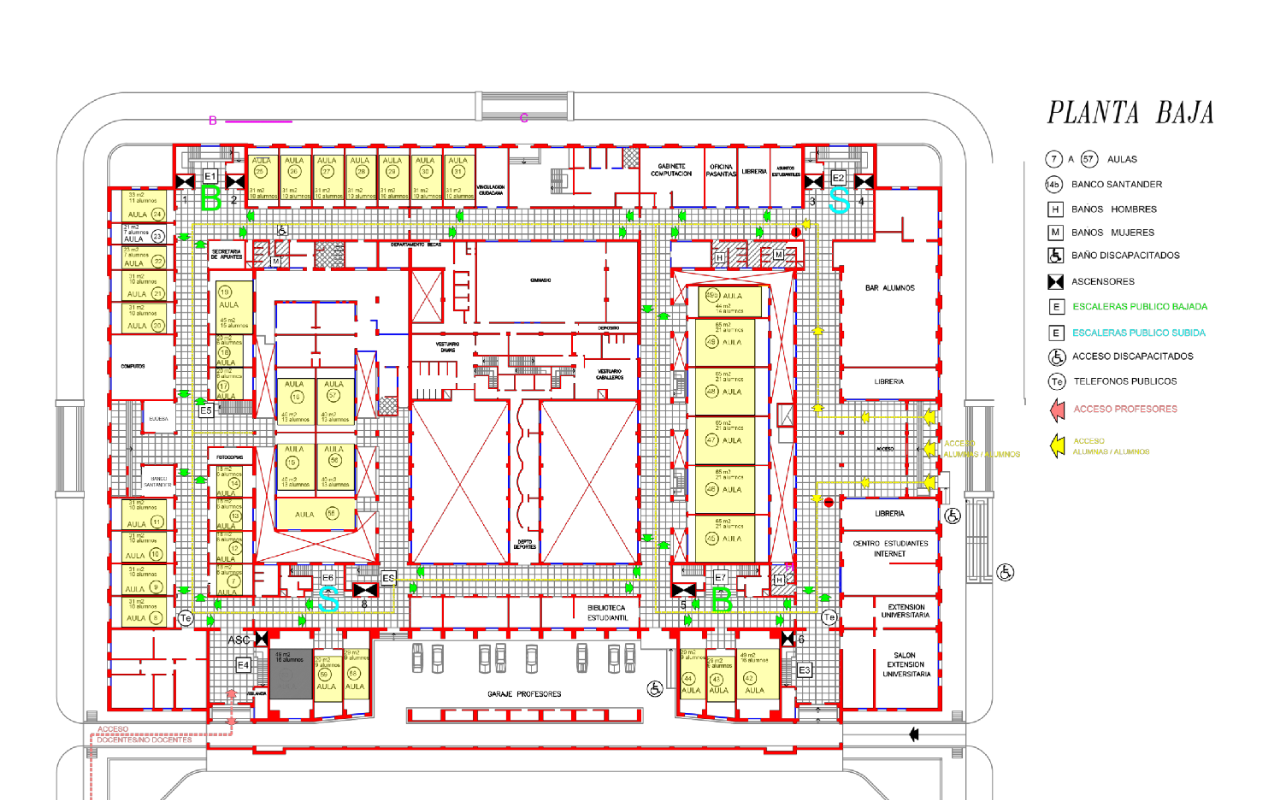
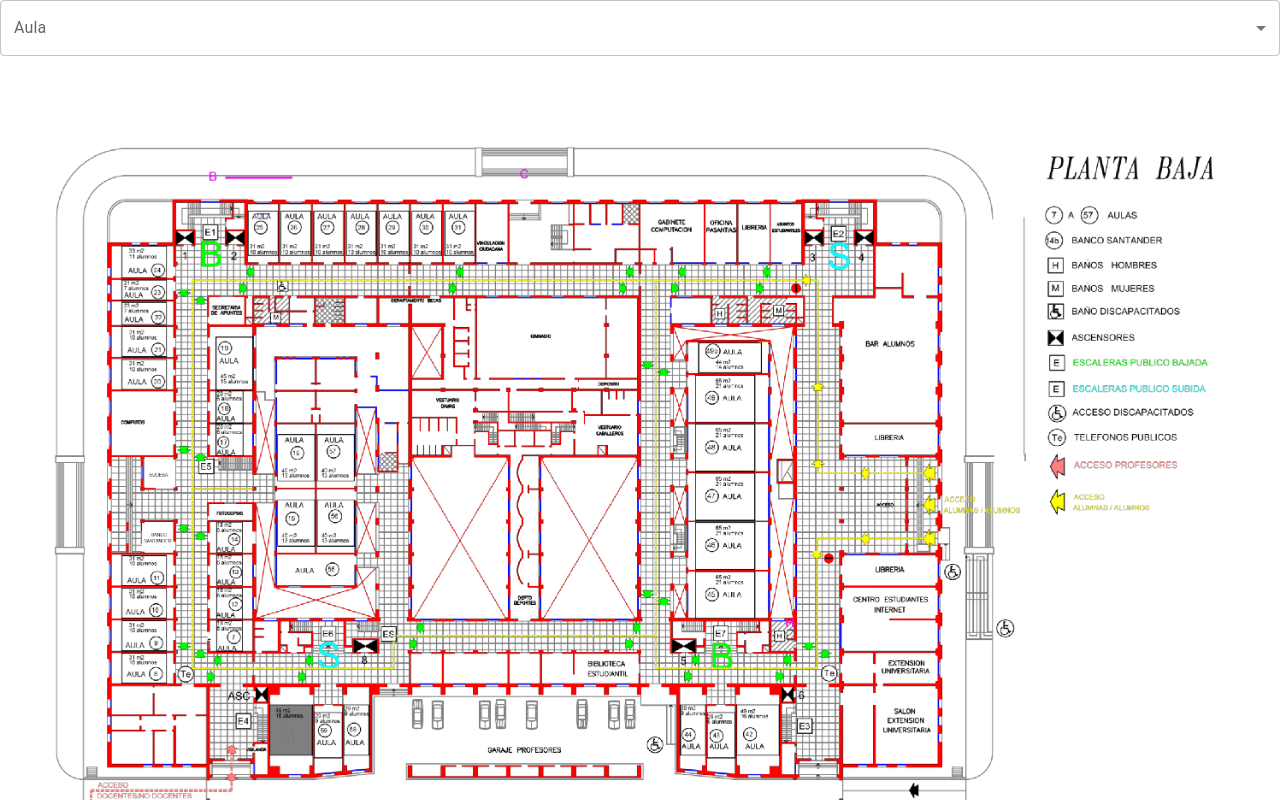
Before and after one commit to seppo0010/derecho-plano, a React (Create React App) app: page / in a window 1280 px wide. Shown: the top 800 px of the page. Built offline with nearby package versions, Linux system fonts and the light colour scheme.

Commit message:
Dropdown search room

```diff
--- a/package.json
+++ b/package.json
@@ -3,6 +3,9 @@
   "version": "0.1.0",
   "private": true,
   "dependencies": {
+    "@emotion/react": "^11.10.0",
+    "@emotion/styled": "^11.10.0",
+    "@mui/material": "^5.10.1",
     "@testing-library/jest-dom": "^5.16.5",
     "@testing-library/react": "^13.3.0",
     "@testing-library/user-event": "^13.5.0",
--- a/src/App.tsx
+++ b/src/App.tsx
@@ -1,11 +1,46 @@
-import React from 'react';
+import React, { useState, useEffect } from 'react';
+import InputLabel from '@mui/material/InputLabel';
+import MenuItem from '@mui/material/MenuItem';
+import FormControl from '@mui/material/FormControl';
+import Select from '@mui/material/Select';
+import { SelectChangeEvent } from "@mui/material";
 import './App.css';
 import { floors } from './Data';
 
 function App() {
+  const allRooms = useState(() => Object.values(floors).flatMap((rooms) => rooms.map(({ name }) => name)))[0];
+  const [selectedRoom, setSelectedRoom] = useState<string | null>(null);
+  const [selectedFloor, setSelectedFloor] = useState<string | null>(null);
+  useEffect(() => {
+    if (selectedRoom === null) {
+      setSelectedFloor(null);
+      return;
+    }
+    setSelectedFloor(
+      Object.entries(floors)
+        .find(([_, rooms]) => rooms.some(({ name }) => name === selectedRoom))![0]
+    );
+  }, [selectedRoom]);
+  const handleChange = (ev: SelectChangeEvent) => {
+    setSelectedRoom(ev.target.value === '' ? null : ev.target.value);
+  }
   return (
     <div>
-      {Object.entries(floors).map(([name, rooms]) => (
+      <FormControl fullWidth>
+        <InputLabel id="aula">Aula</InputLabel>
+        <Select
+          labelId="aula"
+          label="Aula"
+          onChange={handleChange}
+          value={selectedRoom || ''}
+        >
+          <MenuItem value=''>Buscar aula...</MenuItem>
+          {allRooms.map((room) => (<MenuItem value={room} key={room}>{room}</MenuItem>))}
+        </Select>
+      </FormControl>
+      {Object.entries(floors)
+        .filter(([name, _]) => selectedFloor === null || selectedFloor === name)
+        .map(([name, rooms]) => (
         <svg xmlns="http://www.w3.org/2000/svg"
              xmlnsXlink="http://www.w3.org/1999/xlink"
              viewBox="0 0 2993 2117"
@@ -19,9 +54,11 @@ function App() {
               x={left}
               width={width}
               height={height}
-              style={{
+              style={name === selectedRoom ? {
                 fill: 'yellow',
-                fillOpacity: '0.3',
+                fillOpacity: '0.5',
+              } : {
+                fill: 'transparent',
               }}
             />
         ))}
```
Also changed, not shown: 1 other file (tests, documents, lock files or other folders).
